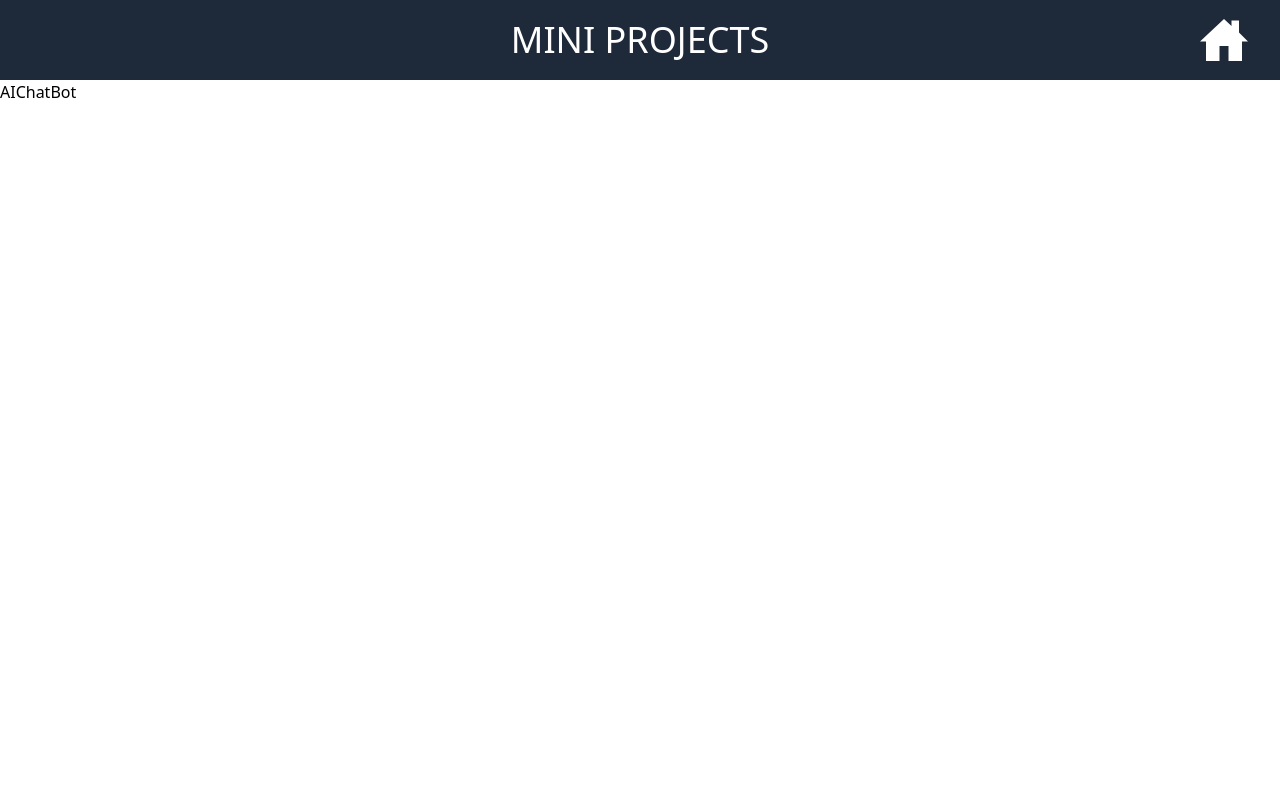
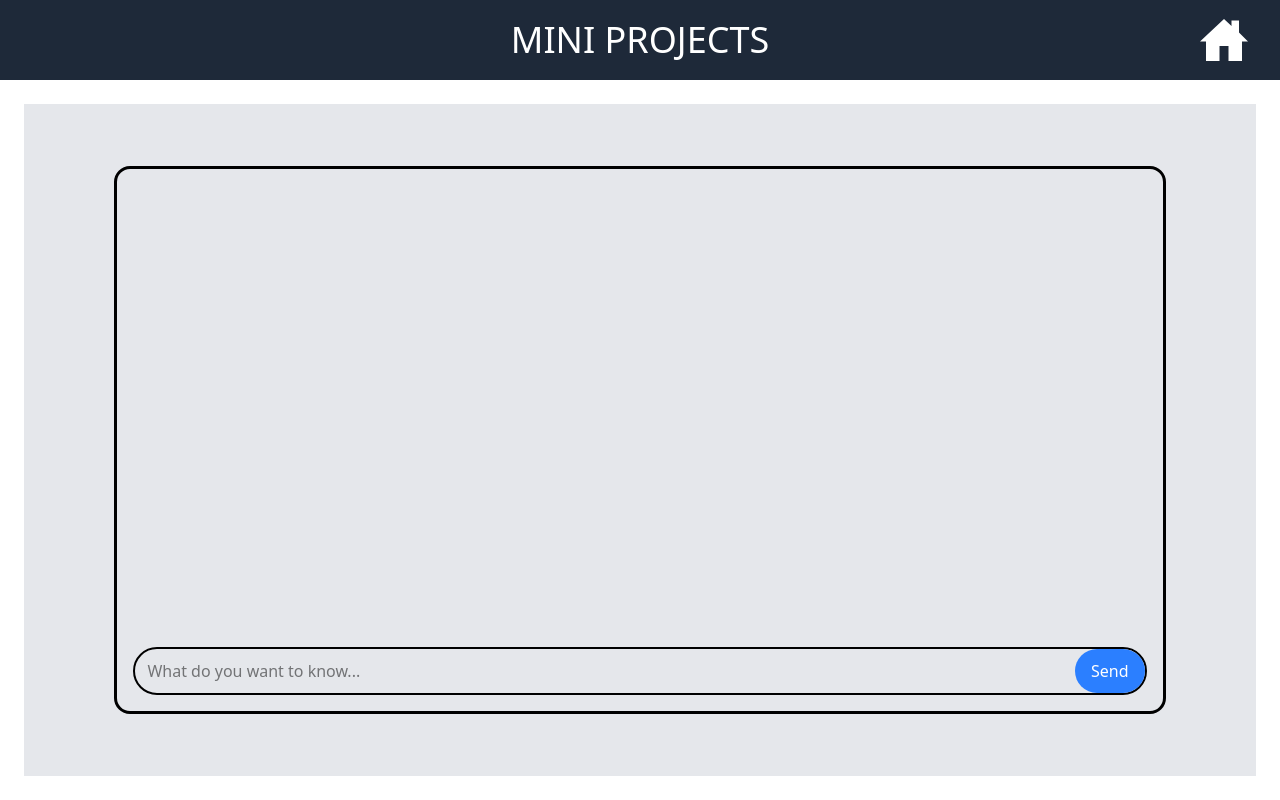
Before and after one commit to Tarif24/Mini_Projects_Website_React, a React (Vite) app: page /aichatbot in a window 1280 px wide. Built offline with nearby package versions, Linux system fonts and the light colour scheme.

Commit message:
added a text input and chat box

```diff
--- a/src/components/AI_Chat_Bot/AIChatBot.jsx
+++ b/src/components/AI_Chat_Bot/AIChatBot.jsx
@@ -1,7 +1,26 @@
 import React from "react";
 
 const AIChatBot = () => {
-    return <div>AIChatBot</div>;
+    return (
+        <>
+            <div className="flex justify-center items-center h-[90vh]">
+                <div className="my-16 flex flex-wrap justify-center items-center gap-8 bg-gray-200 w-full h-full p-8 border-24 border-white">
+                    <div className="flex justify-center items-end border-3 rounded-2xl h-[90%] w-[90%]">
+                        <div className="relative h-[3rem] w-full border-2 border-black rounded-[5rem] mb-4 mx-4">
+                            <input
+                                type="text"
+                                placeholder="What do you want to know..."
+                                className="relative h-full p-3 w-full focus:outline-none rounded-[5rem]"
+                            />
+                            <button className="absolute right-0 top-0 h-full bg-blue-500 text-white rounded-[5rem] px-4 py-2">
+                                Send
+                            </button>
+                        </div>
+                    </div>
+                </div>
+            </div>
+        </>
+    );
 };
 
 export default AIChatBot;
```
